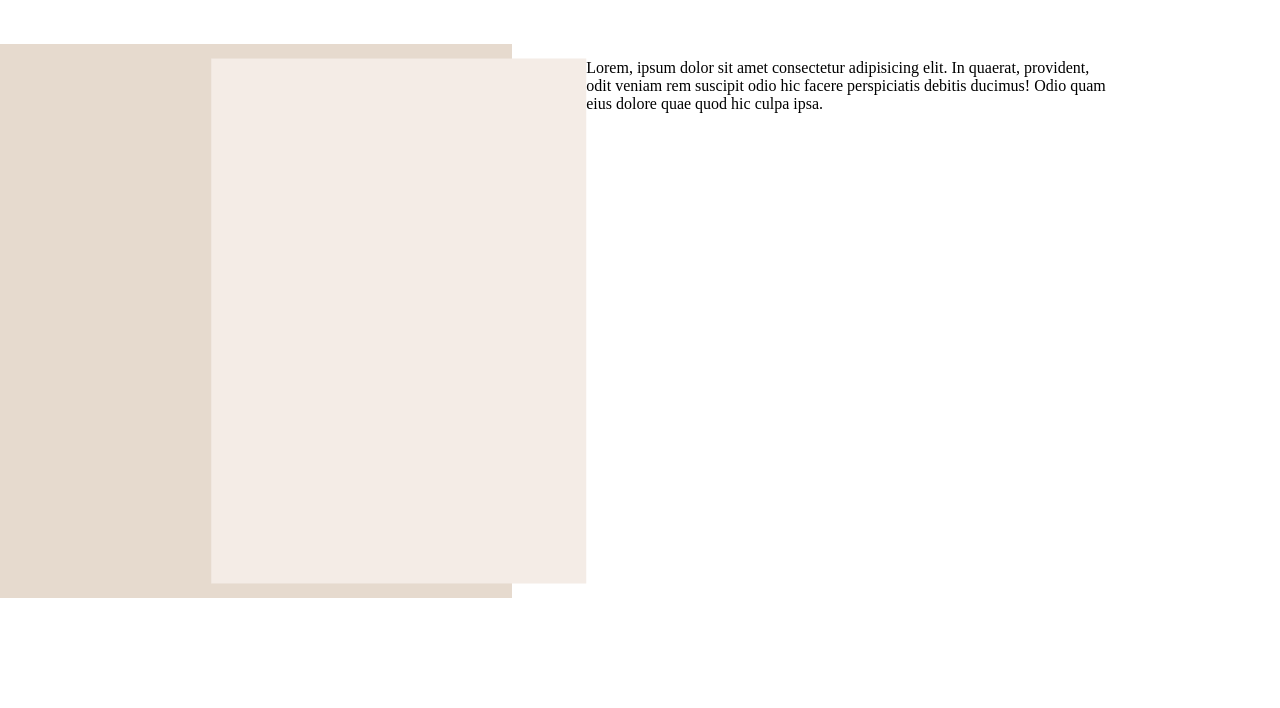
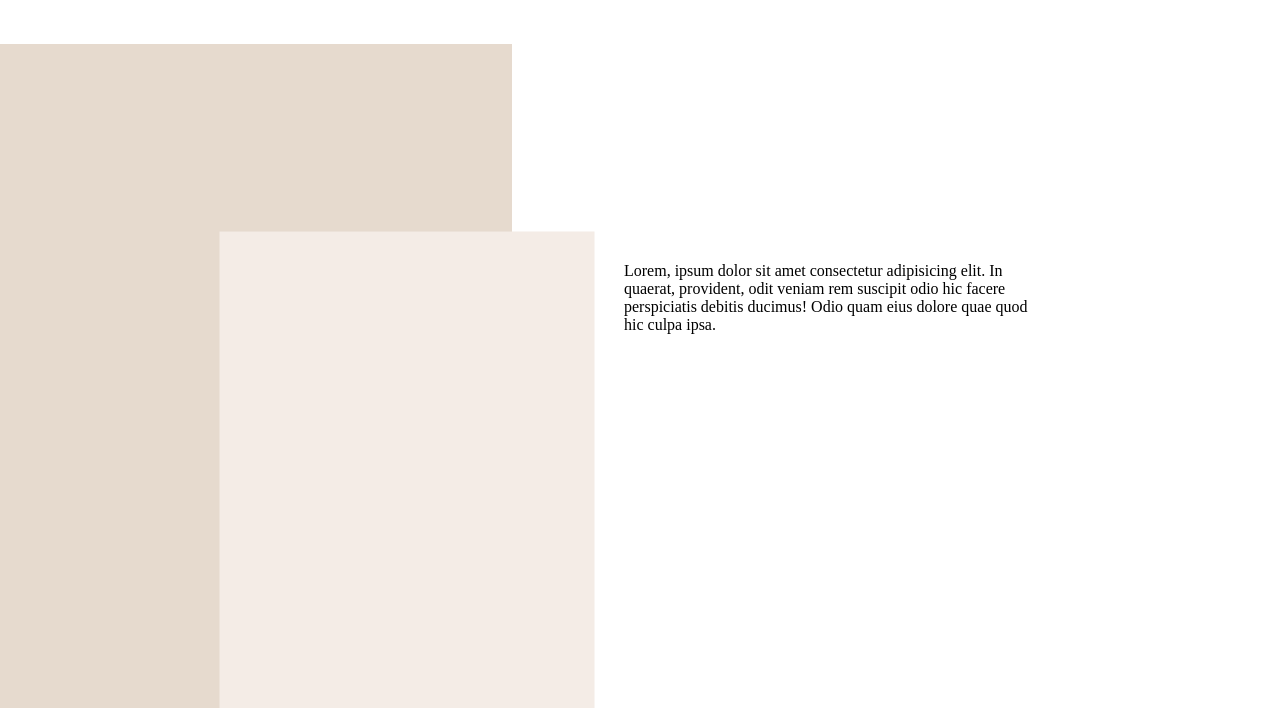
Before and after one commit to sampleleaf/personal-resume, a plain HTML site: page index.html in a window 1280 px wide. Shown: the part 92-800 px from the top of the page. Drawn offline with Linux system fonts and the light colour scheme.

Commit message:
bg-layout2

```diff
--- a/(2)sec.css
+++ b/(2)sec.css
@@ -24,7 +24,8 @@
         margin-top: 40px; /*header-margin 30px, actual margin 10px*/
     }
     .duotone-bg div:nth-child(1){
-        height: calc(100vh - 126px - 10px - 110px);
+        /* height: calc(100vh - 126px - 10px - 110px); */
+        height: 900px;
     }
 }
 
@@ -51,6 +52,7 @@
 
 .card div:nth-child(2){
     background-color: transparent;
+    padding: 30px;
 }
 
 @media ( min-width : 415px ) {
@@ -66,7 +68,10 @@
     .card{
         display: grid;
         grid-template-columns: 40% calc(60% - 40px);
-        transform: translate(0,49%);
+        top: 50%;
+        left: 50%;
+        transform: translate(-50%, -50%);
+        /* transform: translate(0,49%); */
         width: 100%;
         margin: 0 20px;
     }
@@ -77,7 +82,7 @@
 
 @media ( min-width : 938px ){
     .card{
-        width: 897.5px;
+        width: 937px;
         grid-template-columns: 375px 522.5px;
     }
     .card div:nth-child(1){
@@ -91,5 +96,7 @@
         top: 50%;
         left: 50%;
         transform: translate(-50%, -50%);
+        margin: 0 47.5px;
+        grid-template-columns: 375px 467.5px;
     }
 }
```
